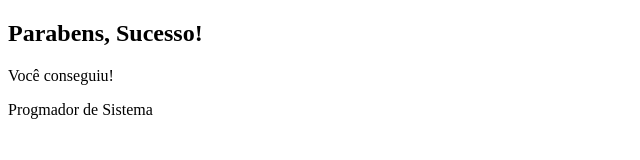
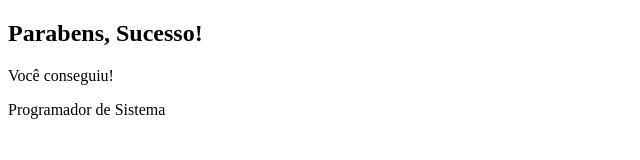
Before and after one commit to Souza216/Git.Teste-3, a plain HTML site: page index.html in a window 1280 px wide. Shown: the full height of the page, 0-640 px from the left. Drawn offline with Linux system fonts and the light colour scheme.

Commit message:
correção texto index.html

```diff
--- a/index.html
+++ b/index.html
@@ -9,6 +9,6 @@
 <body>
     <h2>Parabens, Sucesso!</h2>
     <p>Você conseguiu!</p>
-    <p>Progmador de Sistema</p>
+    <p>Programador de Sistema</p>
 </body>
 </html>
```
